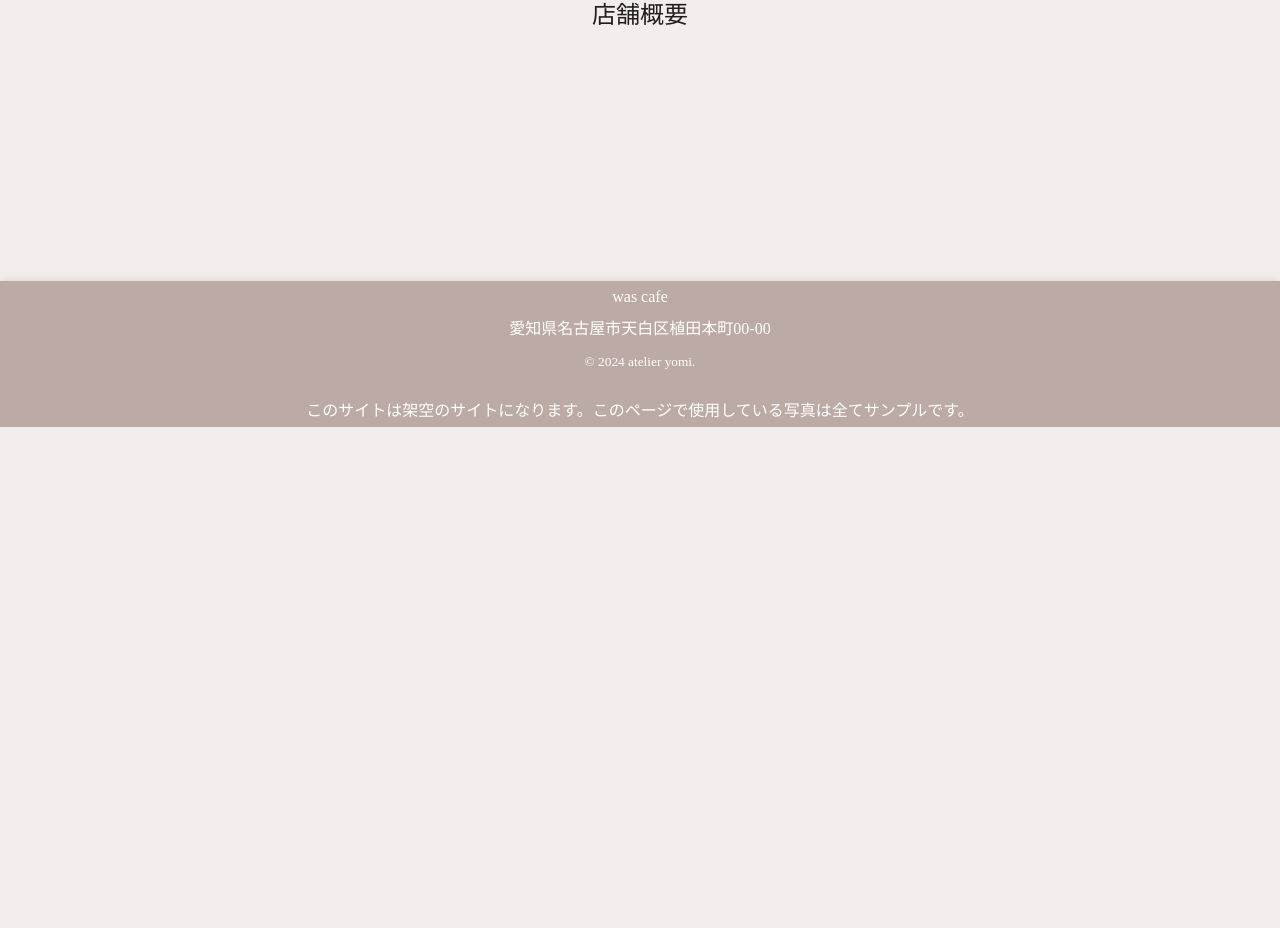
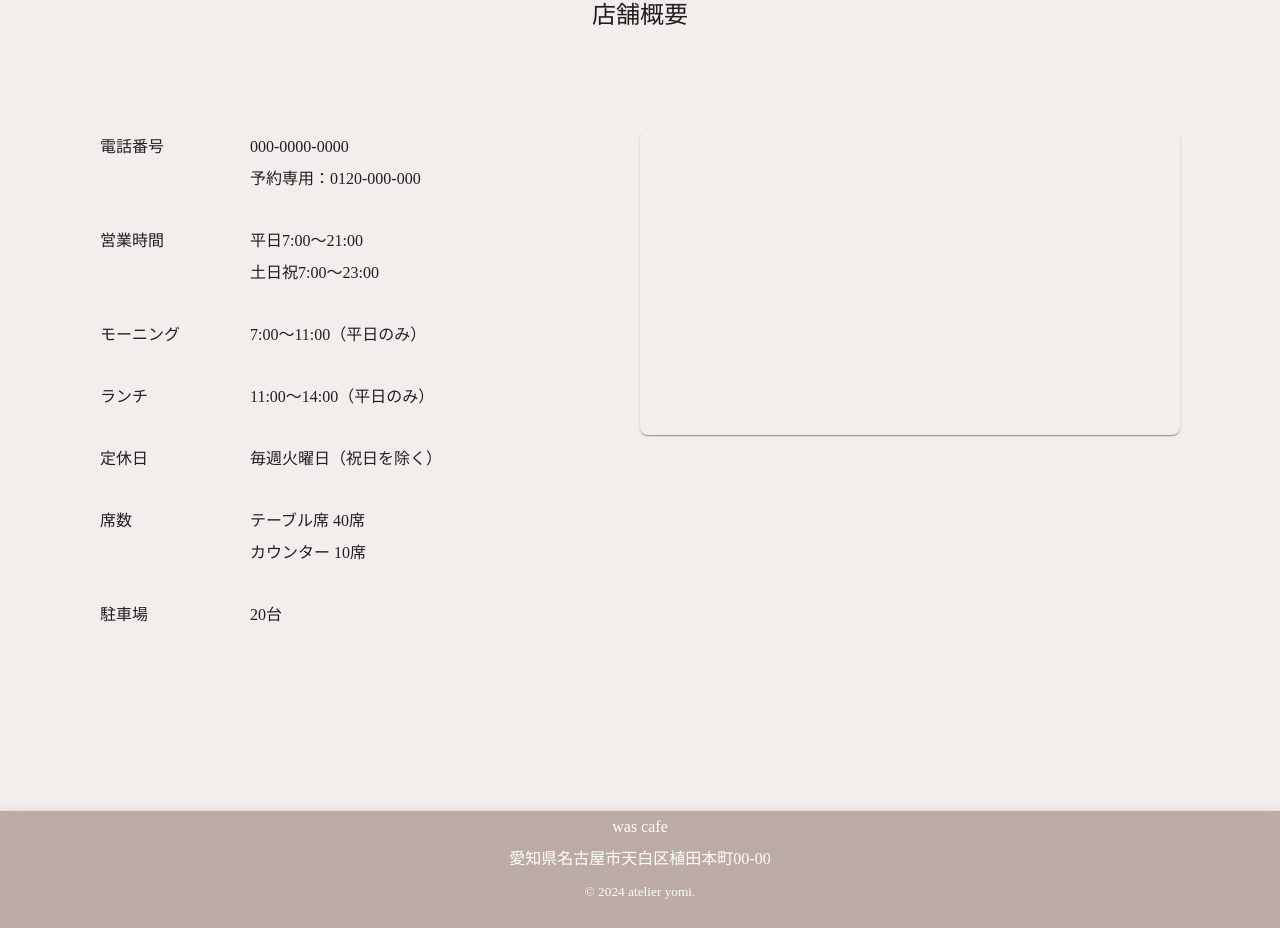
Before and after one commit to kimuracoki/wascafe, a React (Vite) app: page /marketing/dai43/01/about in a window 1280 px wide. Shown: the part 3813-4741 px from the top of the page. Before the commit the page ends 4240 px from the top, so only its background shows below. Built offline with nearby package versions, Linux system fonts and the light colour scheme; a web font is replaced by a local one.

Commit message:
Add Overview

```diff
--- a/src/features/about/About.tsx
+++ b/src/features/about/About.tsx
@@ -6,6 +6,10 @@ import ContentTitle from "@/components/ContentTitle";
 import ShopIntroduction from '@/features/about/components/ShopIntroduction';
 import GridRow from "@/features/about/components/GridRow";
 import GridColumn from "@/features/about/components/GridColumn";
+import Access from "./components/Access";
+import overviewTexts from '@/features/about/assets/overviewTexts';
+import Overview from "./components/Overview";
+
 
 export const About = () => {
     return (
@@ -17,14 +21,12 @@ export const About = () => {
             <GridRow mode="row">
                 <GridColumn>
                     <Box>
-
+                        {overviewTexts.map((x, i) => (
+                            <Overview key={i} title={x.title} description={x.description} />
+                        ))}
                     </Box>
                 </GridColumn>
-                <GridColumn>
-                    <Box>
-
-                    </Box>
-                </GridColumn>
+                <Access />
             </GridRow>
         </Container >
     );
--- /dev/null
+++ b/src/features/about/assets/overviewTexts.ts
@@ -0,0 +1,40 @@
+const overview: Overview[] = [
+  {
+    title: `電話番号`,
+    description: `000-0000-0000
+    予約専用：0120-000-000`,
+  },
+  {
+    title: `営業時間`,
+    description: `平日7:00～21:00
+    土日祝7:00～23:00`,
+  },
+  {
+    title: `モーニング`,
+    description: `7:00～11:00（平日のみ）`,
+  },
+  {
+    title: `ランチ`,
+    description: `11:00～14:00（平日のみ）`,
+  },
+  {
+    title: `定休日`,
+    description: `毎週火曜日（祝日を除く）`,
+  },
+  {
+    title: `席数`,
+    description: `テーブル席 40席
+    カウンター 10席`,
+  },
+  {
+    title: `駐車場`,
+    description: `20台`,
+  },
+];
+
+type Overview = {
+  title: string;
+  description: string;
+};
+
+export default overview;
--- /dev/null
+++ b/src/features/about/components/Access.tsx
@@ -0,0 +1,29 @@
+import { Box } from "@mui/material";
+import GridColumn from "./GridColumn";
+
+function Access() {
+    return (
+        <GridColumn>
+            <Box
+                sx={{
+                    borderRadius: "8px",
+                    overflow: "hidden",
+                    boxShadow: 1,
+                    maxWidth: "100%",
+                    aspectRatio: "16/9",
+                }}
+            >
+                {/* <iframe
+                            src="https://www.google.com/maps/embed?pb=!1m18!1m12!1m3!1d3262.7871730665406!2d136.9886033766063!3d35.13698427276794!2m3!1f0!2f0!3f0!3m2!1i1024!2i768!4f13.1!3m3!1m2!1s0x600364d834e9d1ad%3A0x7dcb885b6b211292!2z44CSNDY4LTAwMDcg5oSb55-l55yM5ZCN5Y-k5bGL5biC5aSp55m95Yy65qSN55Sw5pys55S677yR5LiB55uu77yW77yQ77yY!5e0!3m2!1sja!2sjp!4v1738204079181!5m2!1sja!2sjp"
+                            width="100%"
+                            height="100%"
+                            style={{ border: 0 }}
+                            allowFullScreen={false}
+                            loading="lazy"
+                        ></iframe> */}
+            </Box>
+        </GridColumn>
+    );
+}
+
+export default Access;
--- /dev/null
+++ b/src/features/about/components/Overview.tsx
@@ -0,0 +1,31 @@
+import { Grid2, Typography } from "@mui/material";
+
+function Overview(props: Props) {
+    return (
+        <Grid2 container direction="row">
+            <Grid2
+                width={{ xs: '100%', sm: '150px' }}>
+                <Typography component="dt">{props.title}</Typography>
+            </Grid2>
+            <Grid2 width={{
+                xs: '100%', sm: '300px'
+            }}>
+                <Typography
+                    component="dd"
+                    sx={{
+                        whiteSpace: 'pre-line',
+                        fontSize: { xs: '12px', sm: '16px' },
+                        marginBottom: '30px'
+                    }}>{props.description}</Typography>
+            </Grid2>
+        </Grid2>
+    );
+}
+
+type Props = {
+    key: number;
+    title: string;
+    description: string;
+};
+
+export default Overview;
```
